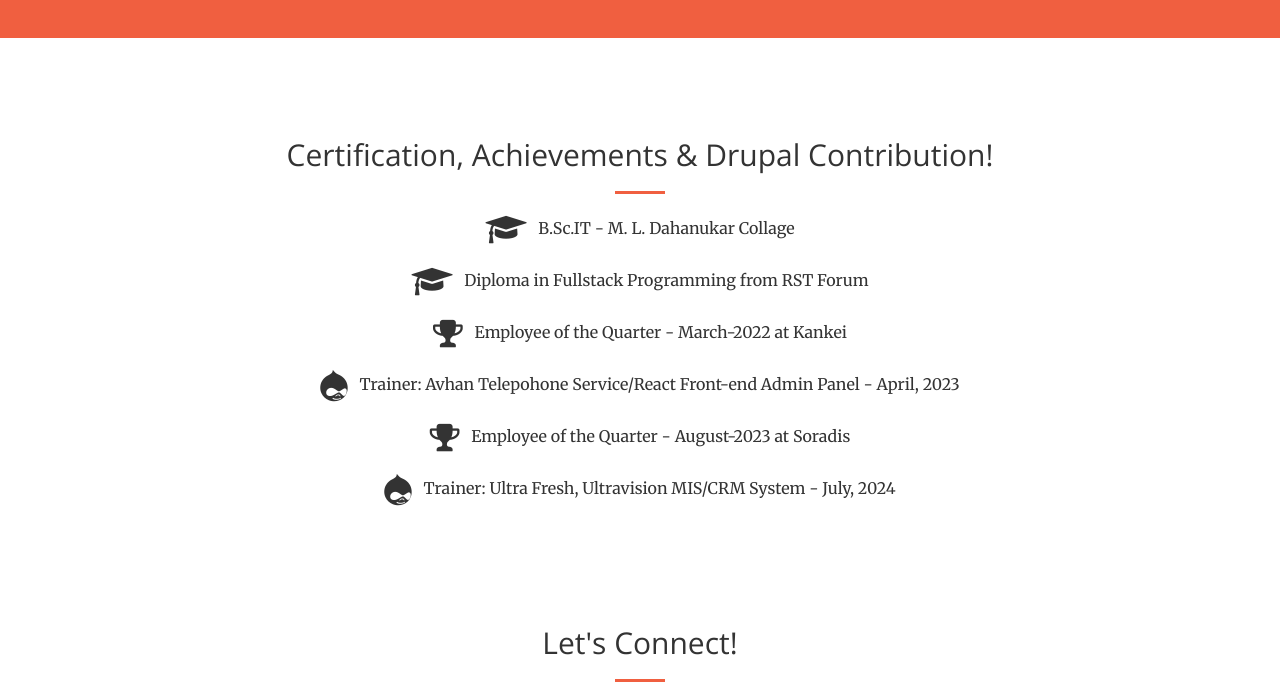
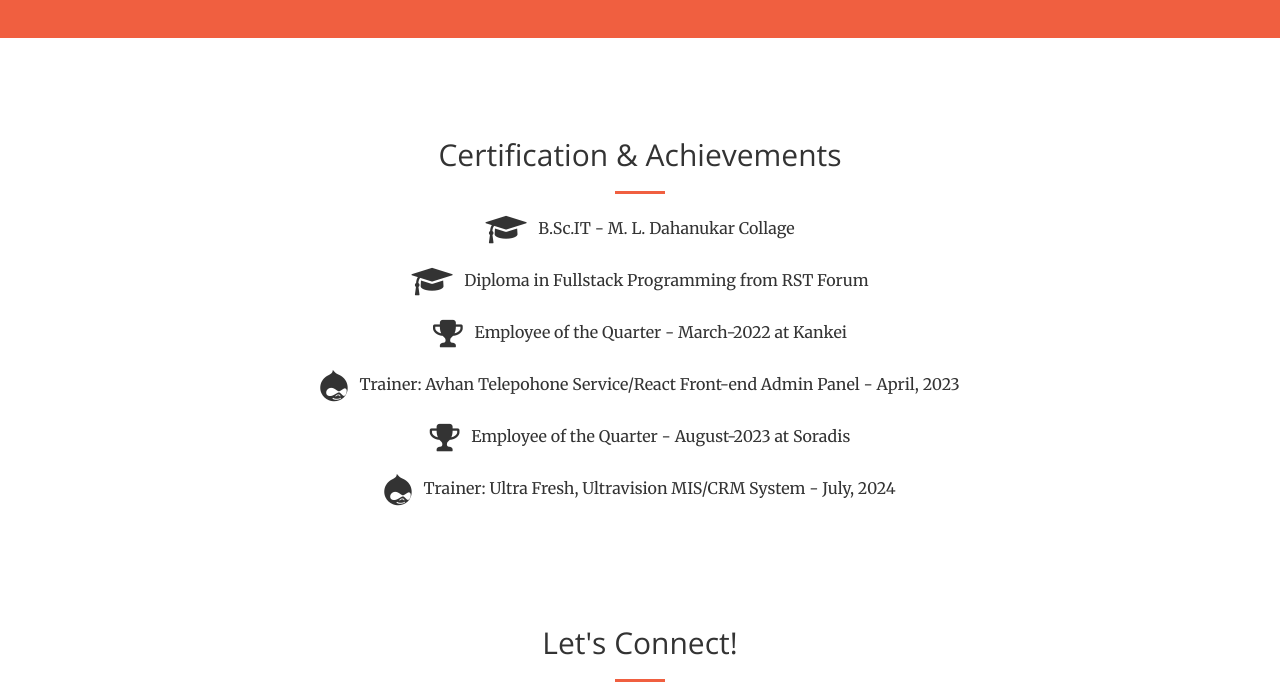
Before and after one commit to TheRealVikas/vikask, a website: page index.html in a window 1280 px wide. Shown: the part 1360-2059 px from the top of the page. Drawn offline with nearby package versions, Linux system fonts and the light colour scheme.

Commit message:
Corrections

```diff
--- a/index.html
+++ b/index.html
@@ -154,9 +154,7 @@
       <div class="container">
         <div class="row">
           <div class="col-lg-12 text-center">
-            <h2 class="section-heading">
-              Certification, Achievements & Drupal Contribution!
-            </h2>
+            <h2 class="section-heading">Certification & Achievements</h2>
             <hr />
             <p>
               <i class="fa fa-graduation-cap fa-2x" aria-hidden="true"></i>
```
